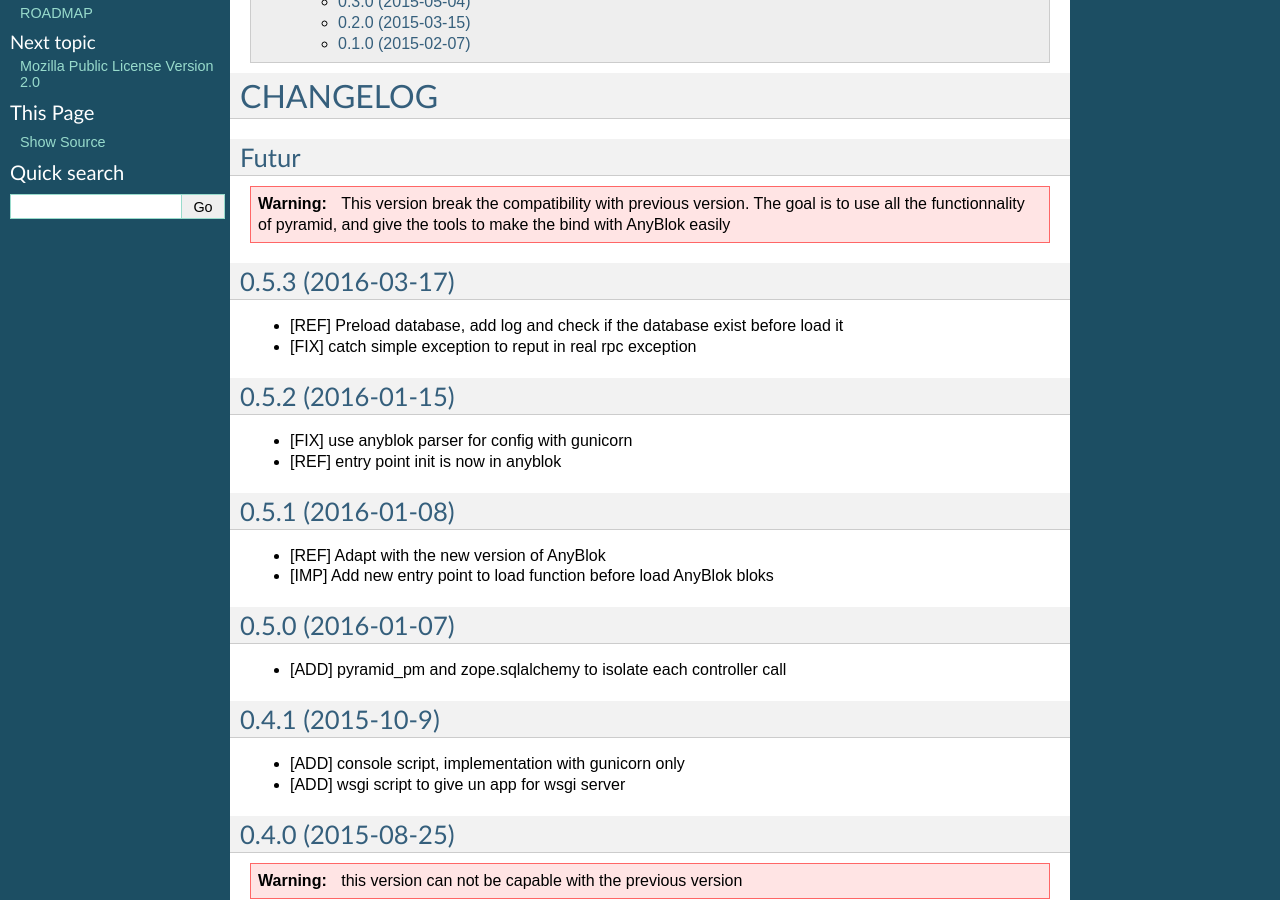
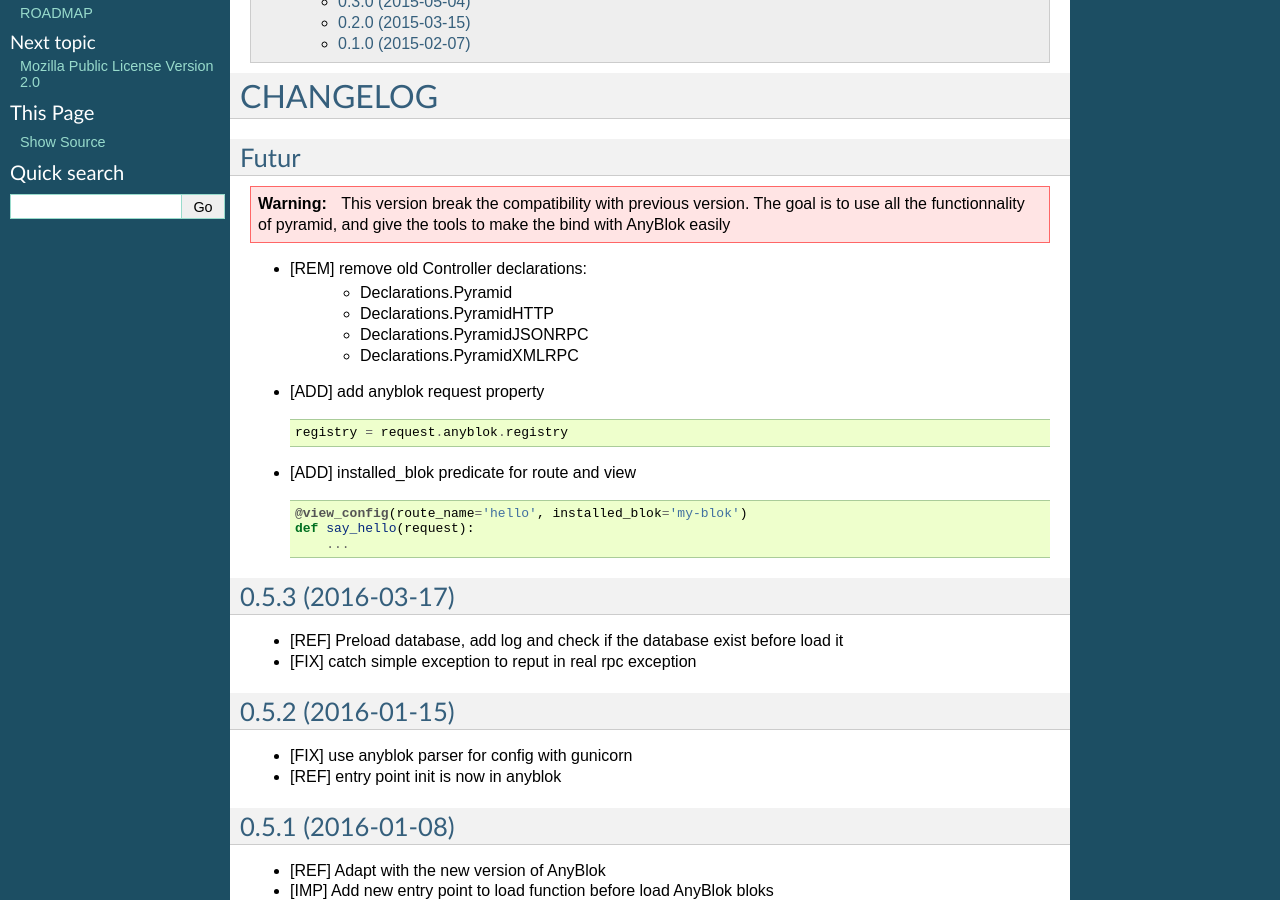
Before and after one commit to AnyBlok/Anyblok_Pyramid, a Sphinx documentation site: the page built from doc/CHANGES.rst, in a window 1280 px wide and 900 px high, scrolled down 314 px. Built offline with Sphinx 7.4.7, drawn with Linux system fonts in a browser that asks for light colours; the version number is read from the project's files by our own code.

Commit message:
Update doc

```diff
--- a/doc/CHANGES.rst
+++ b/doc/CHANGES.rst
@@ -20,6 +20,24 @@ Futur
     This version break the compatibility with previous version. The goal
     is to use all the functionnality of pyramid, and give the tools to make
     the bind with AnyBlok easily
+
+* [REM] remove old Controller declarations:
+   * Declarations.Pyramid
+   * Declarations.PyramidHTTP
+   * Declarations.PyramidJSONRPC
+   * Declarations.PyramidXMLRPC
+* [ADD] add anyblok request property
+  ::
+
+      registry = request.anyblok.registry
+
+* [ADD] installed_blok predicate for route and view
+  ::
+
+      @view_config(route_name='hello', installed_blok='my-blok')
+      def say_hello(request):
+          ...
+
 
 0.5.3 (2016-03-17)
 ------------------
```
